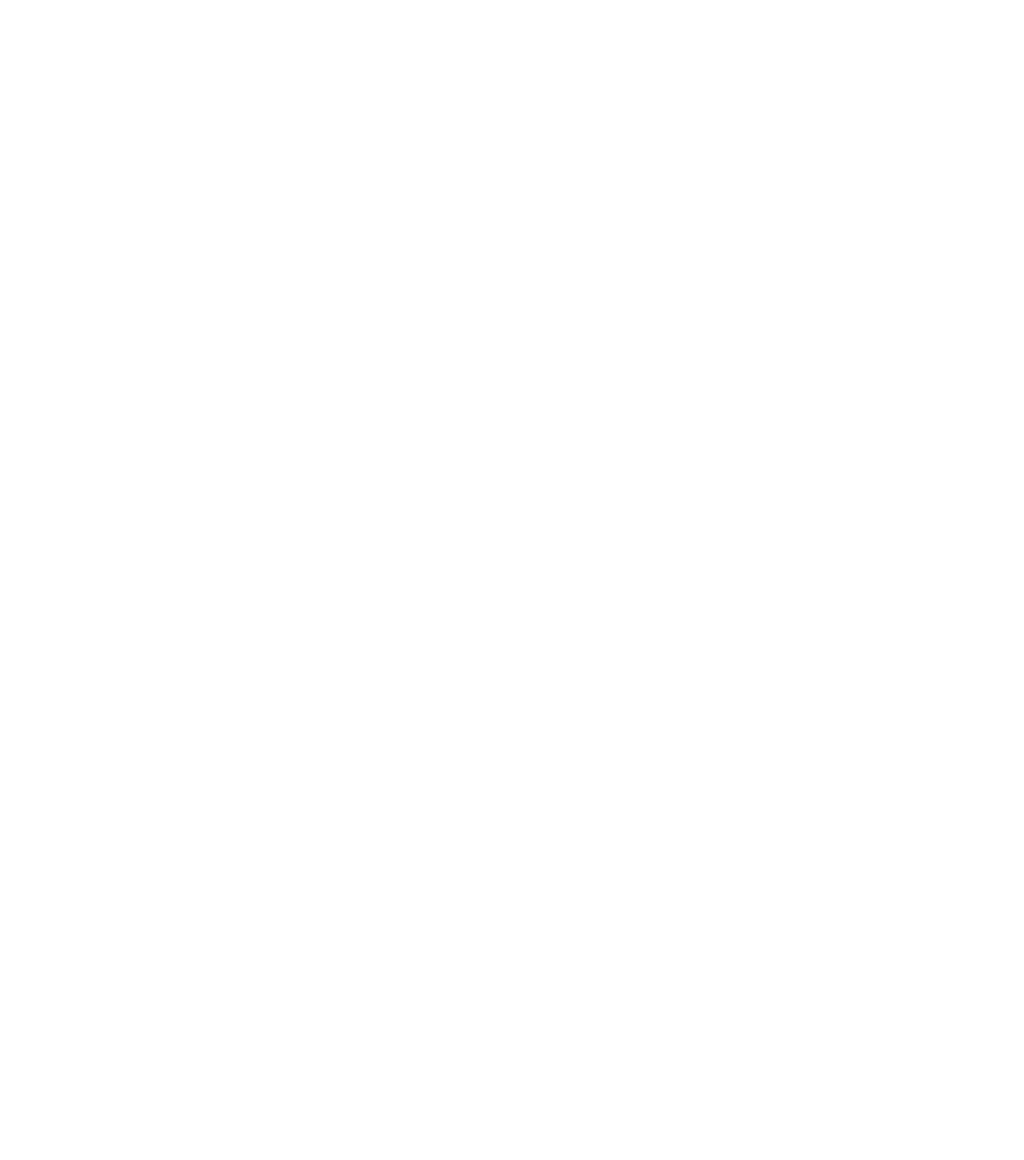
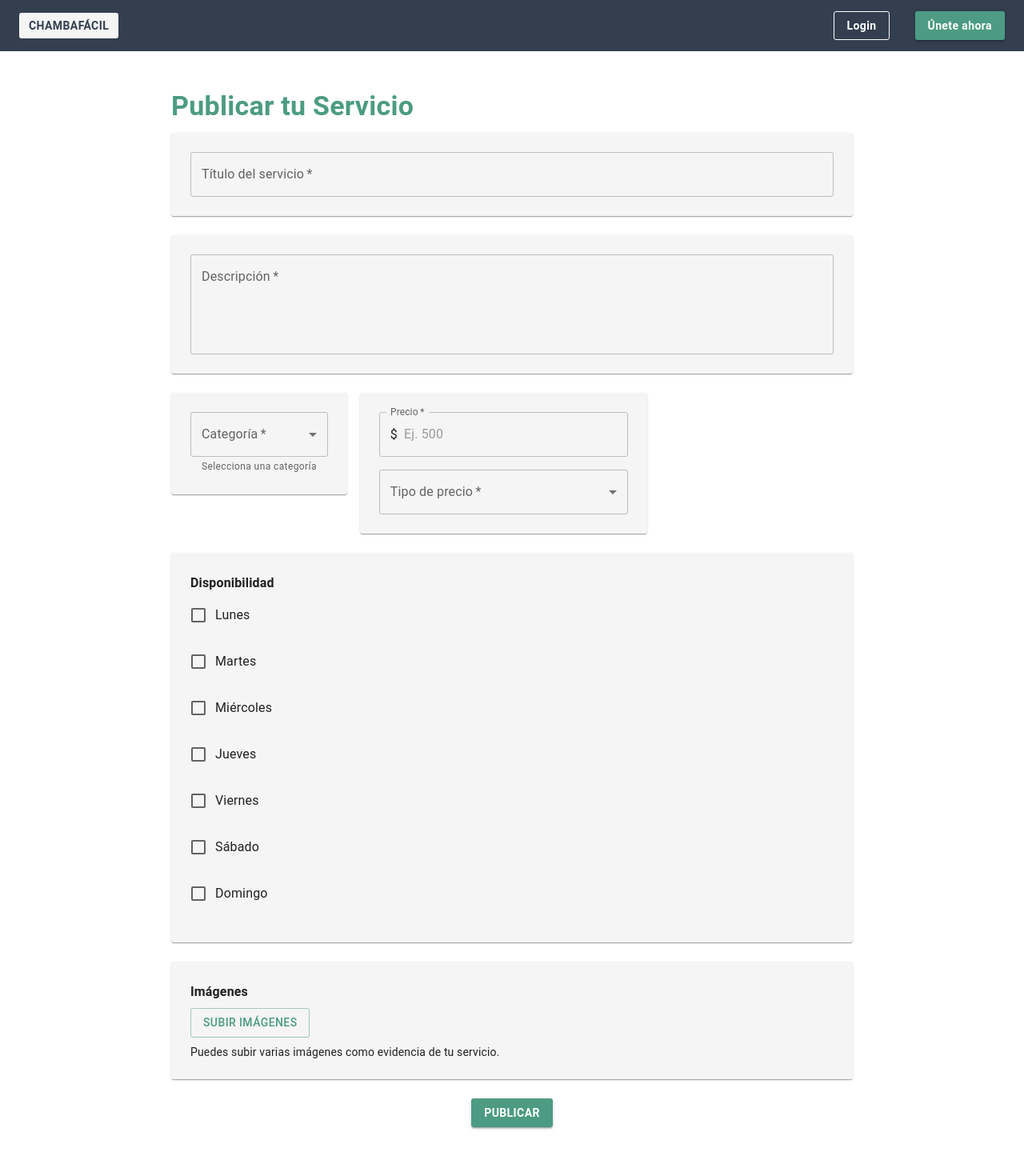
Before and after one commit to IcyHavit/ChambaFacil, a React (Vite) app: page /publicar in a window 1280 px wide. Before the commit this address had no page. Shown: the top 1450 px of the page at 80% size. Before the commit the page ends 800 px from the top, so only its background shows below. Built offline with nearby package versions, Linux system fonts and the light colour scheme; some icons are missing.

Commit message:
Pantalla PublicarServicio No modular

```diff
--- a/src/App.jsx
+++ b/src/App.jsx
@@ -5,6 +5,7 @@
 import Chat from './pages/Chat';
 import Solicitudes from './pages/Solicitudes';
 import Register from './pages/Register';
+import PublicarServicio from './pages/PublicarServicio';
 
 
 function App() {
@@ -16,6 +17,7 @@
         <Route path="/chat" element={<Chat />} />
         <Route path="/solicitudes" element={<Solicitudes />} />
         <Route path="/register" element={<Register />} />
+        <Route path="/publicar" element={<PublicarServicio />} />
         {/* Add more routes as needed */}
       </Routes>
     </BrowserRouter>
--- /dev/null
+++ b/src/pages/PublicarServicio.jsx
@@ -0,0 +1,186 @@
+// Nuevo componente reorganizado y estilizado: src/pages/PublicarServicio.jsx
+import React, { useState } from 'react';
+import {
+  Box, Button, Checkbox, Container, FormControl, FormControlLabel, FormHelperText,
+  Grid, InputLabel, MenuItem, Paper, Select, TextField, Typography
+} from '@mui/material';
+import { useTheme } from '@mui/material/styles';
+import Navbar from '../components/Navbar';
+
+const diasSemana = ['Lunes', 'Martes', 'Miércoles', 'Jueves', 'Viernes', 'Sábado', 'Domingo'];
+
+export default function PublicarServicio() {
+  const theme = useTheme();
+  const [categoria, setCategoria] = useState('');
+  const [tipoPrecio, setTipoPrecio] = useState('');
+  const [diasDisponibles, setDiasDisponibles] = useState({});
+  const [imagenes, setImagenes] = useState([]);
+
+  const handleCheckboxChange = (dia) => {
+    setDiasDisponibles((prev) => ({
+      ...prev,
+      [dia]: prev[dia] ? undefined : { desde: '', hasta: '' }
+    }));
+  };
+
+  const handleHorarioChange = (dia, campo, valor) => {
+    setDiasDisponibles((prev) => ({
+      ...prev,
+      [dia]: { ...prev[dia], [campo]: valor }
+    }));
+  };
+
+  const handleImagenes = (e) => {
+    setImagenes([...e.target.files]);
+  };
+
+  return (
+    <>
+      <Navbar />
+      <Box sx={{ bgcolor: theme.palette.background.default }}>
+        <Container maxWidth="md" sx={{ py: 6 }}>
+          <Typography variant="h4" color="primary" fontWeight="bold" gutterBottom>
+            Publicar tu Servicio
+          </Typography>
+
+          {/* Título */}
+          <Paper sx={{ p: 3, mb: 3 }}>
+            <TextField
+              label="Título del servicio"
+              placeholder="Reparación de celulares"
+              fullWidth
+              required
+            />
+          </Paper>
+
+          {/* Descripción */}
+          <Paper sx={{ p: 3, mb: 3 }}>
+            <TextField
+              label="Descripción"
+              placeholder="Describe tu servicio, tiempos de entrega, condiciones, etc."
+              fullWidth
+              multiline
+              minRows={4}
+              required
+            />
+          </Paper>
+
+          {/* Categoría + Precio */}
+          <Grid container spacing={2} sx={{ mb: 3 }}>
+            <Grid item xs={12} md={7}>
+              <Paper sx={{ p: 3 }}>
+                <FormControl fullWidth required>
+                  <InputLabel>Categoría</InputLabel>
+                  <Select
+                    value={categoria}
+                    onChange={(e) => setCategoria(e.target.value)}
+                    label="Categoría"
+                  >
+                    <MenuItem value="Electricista">Electricista</MenuItem>
+                    <MenuItem value="Plomero">Plomero</MenuItem>
+                    <MenuItem value="Carpintero">Carpintero</MenuItem>
+                    <MenuItem value="Electrodomésticos">Reparación de electrodomésticos</MenuItem>
+                    <MenuItem value="Tecnología">Tecnología</MenuItem>
+                    <MenuItem value="Otros">Otros</MenuItem>
+                  </Select>
+                  <FormHelperText>Selecciona una categoría</FormHelperText>
+                </FormControl>
+              </Paper>
+            </Grid>
+
+            <Grid item xs={12} md={5}>
+              <Paper sx={{ p: 3 }}>
+                <TextField
+                  label="Precio"
+                  placeholder="Ej. 500"
+                  fullWidth
+                  required
+                  type="number"
+                  InputProps={{ startAdornment: <span style={{ marginRight: 8 }}>$</span> }}
+                  sx={{ mb: 2 }}
+                />
+                <FormControl fullWidth required>
+                  <InputLabel>Tipo de precio</InputLabel>
+                  <Select
+                    value={tipoPrecio}
+                    onChange={(e) => setTipoPrecio(e.target.value)}
+                    label="Tipo de precio"
+                  >
+                    <MenuItem value="Por servicio">Por servicio</MenuItem>
+                    <MenuItem value="Por hora">Por hora</MenuItem>
+                  </Select>
+                </FormControl>
+              </Paper>
+            </Grid>
+          </Grid>
+
+          {/* Disponibilidad */}
+          <Paper sx={{ p: 3, mb: 3 }}>
+            <Typography variant="subtitle1" fontWeight="bold" gutterBottom>
+              Disponibilidad
+            </Typography>
+
+            {diasSemana.map((dia) => (
+              <Box key={dia} sx={{ mb: 2 }}>
+                <FormControlLabel
+                  control={
+                    <Checkbox
+                      checked={!!diasDisponibles[dia]}
+                      onChange={() => handleCheckboxChange(dia)}
+                    />
+                  }
+                  label={dia}
+                />
+                {diasDisponibles[dia] && (
+                  <Box sx={{ pl: 4, mt: 1, display: 'flex', gap: 2, flexWrap: 'wrap' }}>
+                    <TextField
+                      label="Desde"
+                      type="time"
+                      value={diasDisponibles[dia].desde}
+                      onChange={(e) => handleHorarioChange(dia, 'desde', e.target.value)}
+                      InputLabelProps={{ shrink: true }}
+                    />
+                    <TextField
+                      label="Hasta"
+                      type="time"
+                      value={diasDisponibles[dia].hasta}
+                      onChange={(e) => handleHorarioChange(dia, 'hasta', e.target.value)}
+                      InputLabelProps={{ shrink: true }}
+                    />
+                  </Box>
+                )}
+              </Box>
+            ))}
+          </Paper>
+
+          {/* Imágenes */}
+          <Paper sx={{ p: 3, mb: 3 }}>
+            <Typography variant="subtitle1" fontWeight="bold" gutterBottom>
+              Imágenes
+            </Typography>
+            <Button variant="outlined" component="label">
+              Subir imágenes
+              <input
+                type="file"
+                hidden
+                multiple
+                accept="image/*"
+                onChange={handleImagenes}
+              />
+            </Button>
+            <Typography variant="body2" sx={{ mt: 1 }}>
+              Puedes subir varias imágenes como evidencia de tu servicio.
+            </Typography>
+          </Paper>
+
+          {/* Botón Final */}
+          <Box textAlign="center">
+            <Button variant="contained" bgcolor= {theme.palette.secondary.dark}  sx={{ fontWeight: 'bold' }}>
+                Publicar
+            </Button>
+          </Box>
+        </Container>
+      </Box>
+    </>
+  );
+}
```
Also changed, not shown: src/components/PublicarServicio/mmm.jsx (added).
